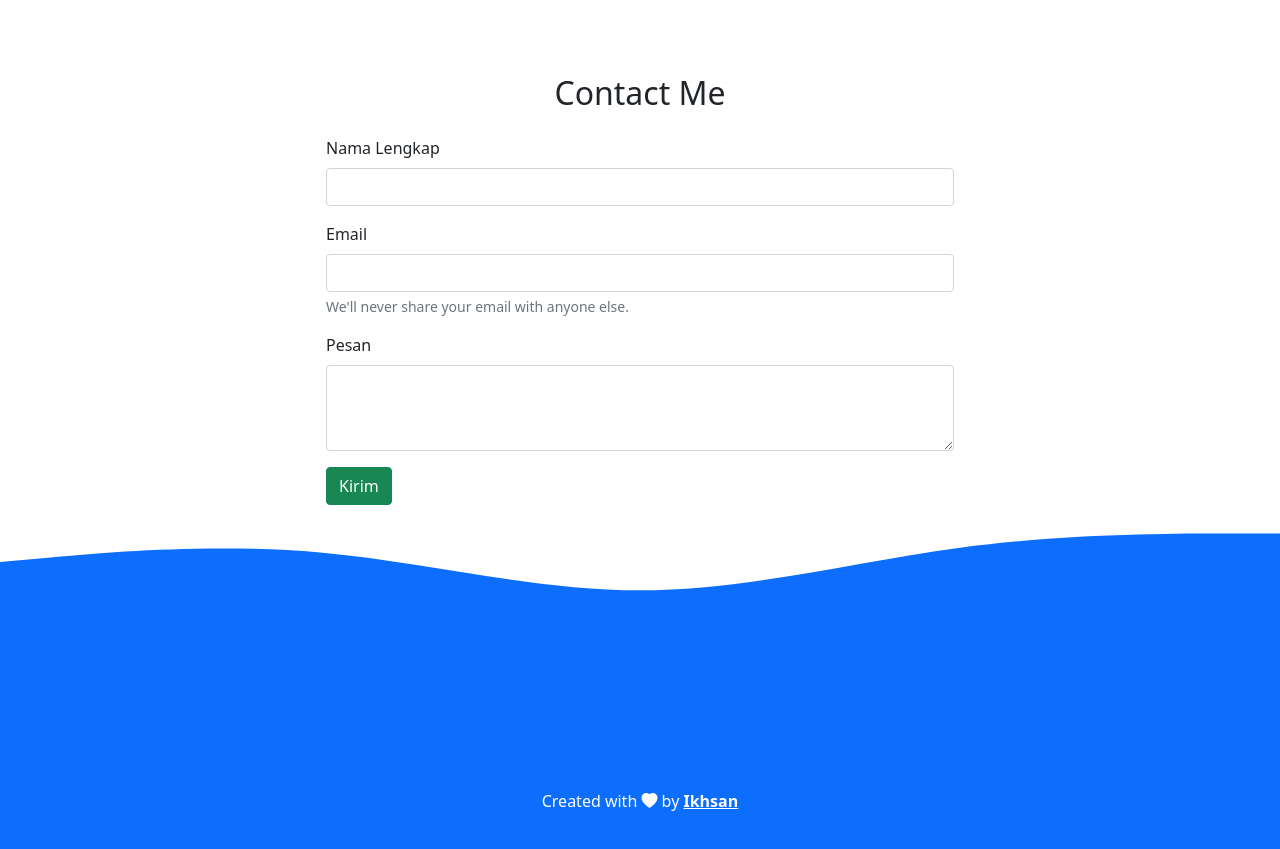
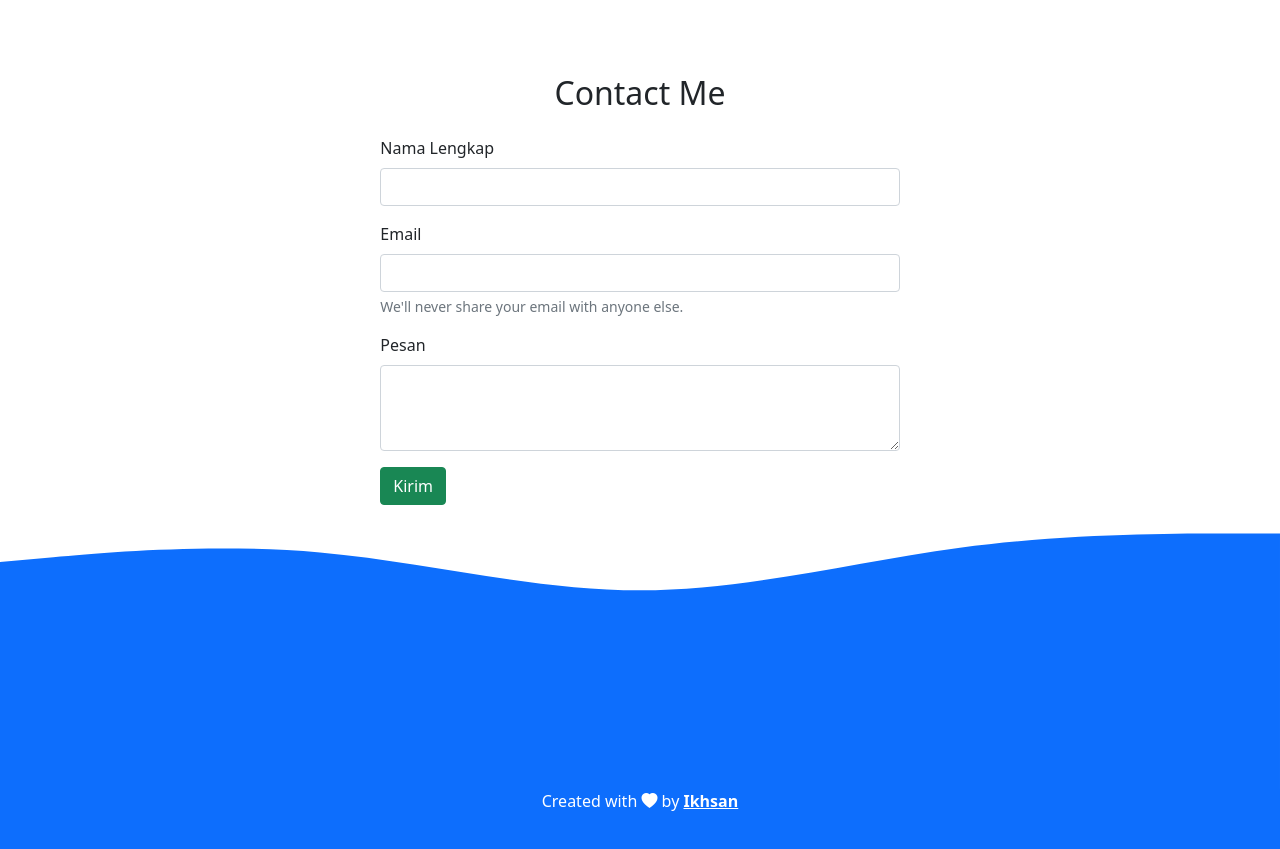
Before and after one commit to NashkyVerz/nashkyverz.github.io, a plain HTML site: page index.html in a window 1280 px wide. Shown: the part 2600-3449 px from the top of the page. Drawn offline with nearby package versions, Linux system fonts and the light colour scheme.

Commit message:
percobaan 0.1

```diff
--- a/index.html
+++ b/index.html
@@ -158,7 +158,7 @@
         </div>
       </div>
       <div class="row justify-content-center">
-        <div class="col-md-6">
+        <div class="col-md-5">
           <form>
             <div class="mb-3">
               <label for="name" class="form-label">Nama Lengkap</label>
```
